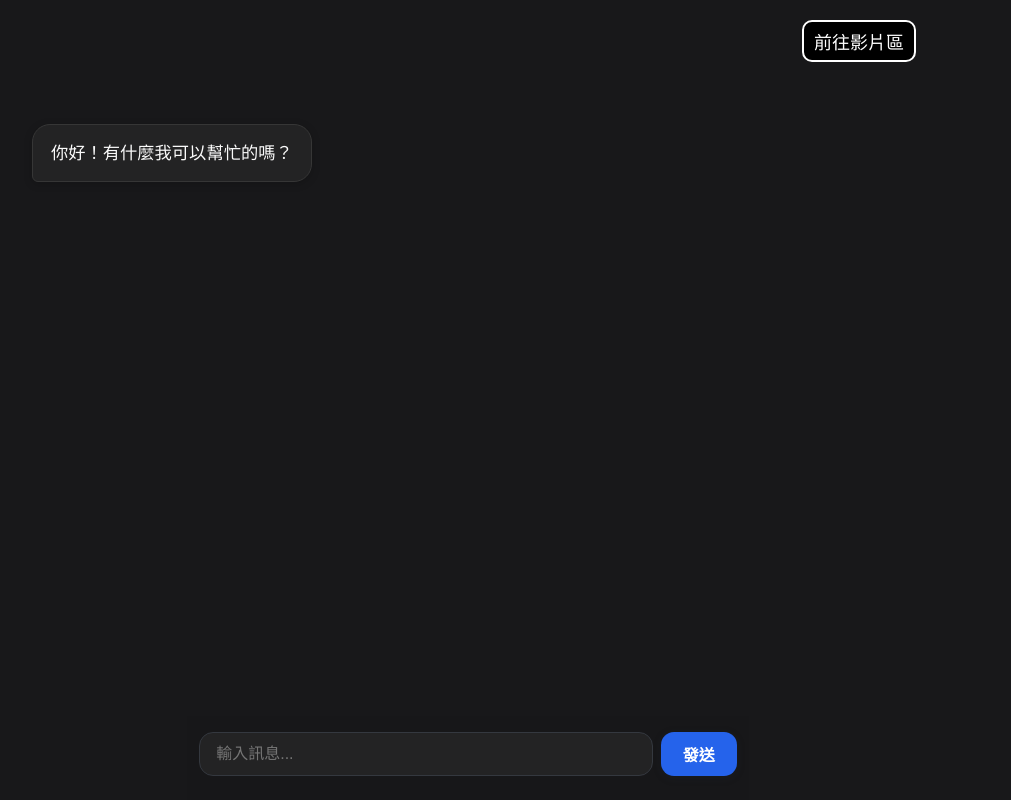
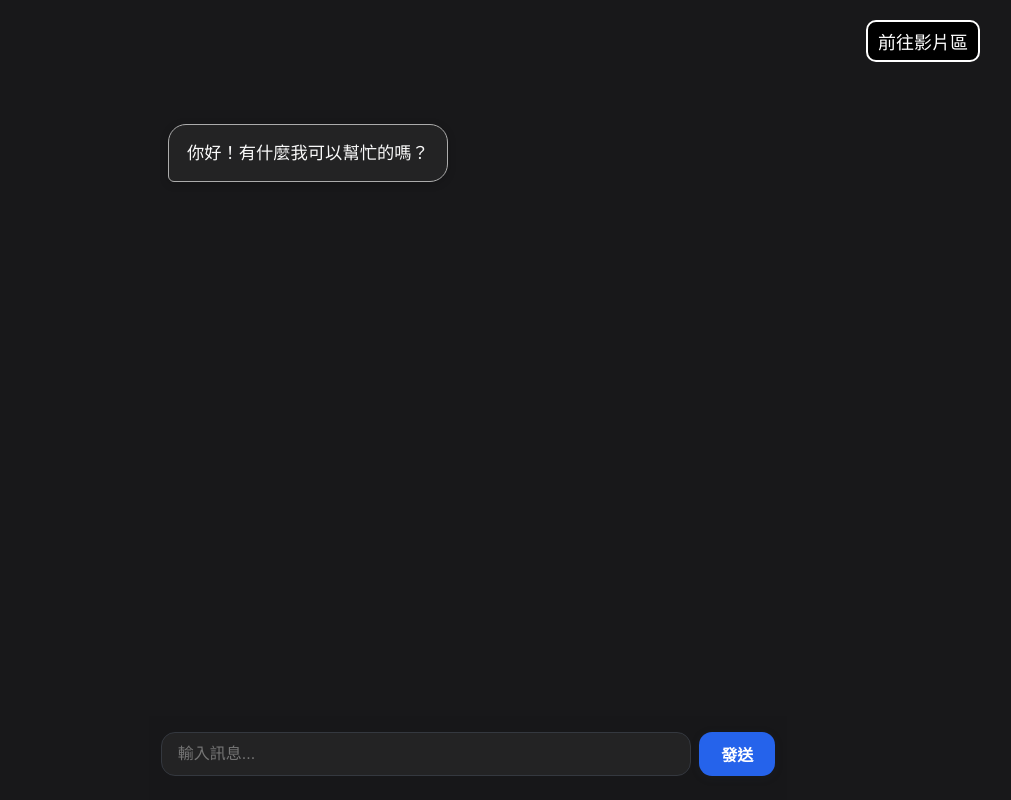
Before and after one commit to douob87/AIteacher, a Flask app: page / in a window 1280 px wide. Shown: the whole page, without its empty margins (172-1183 px from the left). Run offline with Flask 3, Linux system fonts and the light colour scheme.

Commit message:
一些格式

```diff
--- a/static/style.css
+++ b/static/style.css
@@ -53,7 +53,7 @@ body {
     display: flex;
     flex-direction: column;
     height: 100vh;
-    max-width: 70%;
+    max-width: 80%;
     margin: 0 auto;
     background: #18181a;
     gap: 30px;
@@ -65,7 +65,7 @@ body {
     padding: 32px 12px 24px 12px;
     display: flex;
     flex-direction: column;
-    margin-right: 50px;
+    margin-right: 220px;
     gap: 16px;
 }
 
@@ -93,12 +93,13 @@ body {
 .bubble.ai {
     background: #232324;
     color: #fafafa;
-    border: 1px solid #363636;
+    border: 1px solid #acacac;
     align-self: flex-start;
     border-bottom-left-radius: 6px;
     border-bottom-right-radius: 18px;
     border-top-left-radius: 18px;
     border-top-right-radius: 18px;
+    margin-left: 200px;
 }
 
 .chat-form {
```
